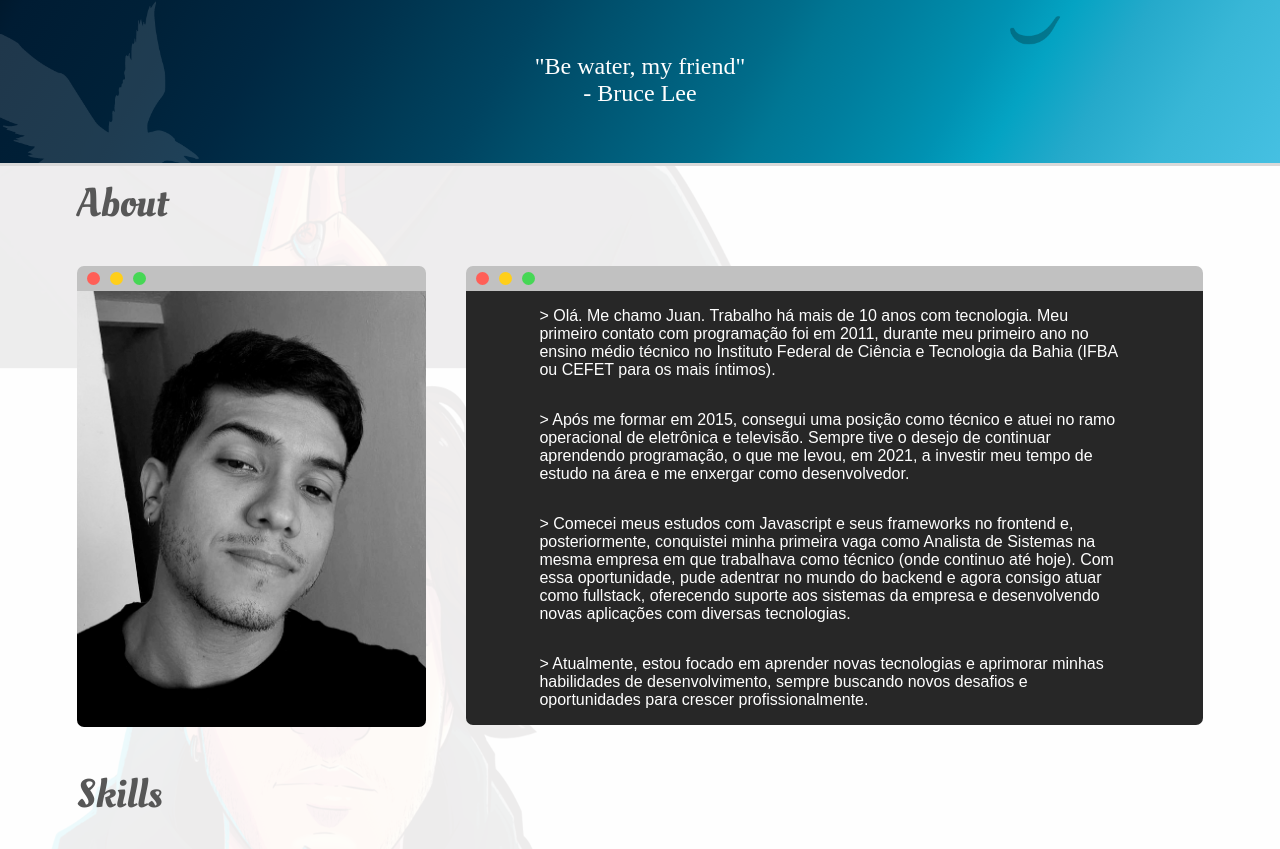
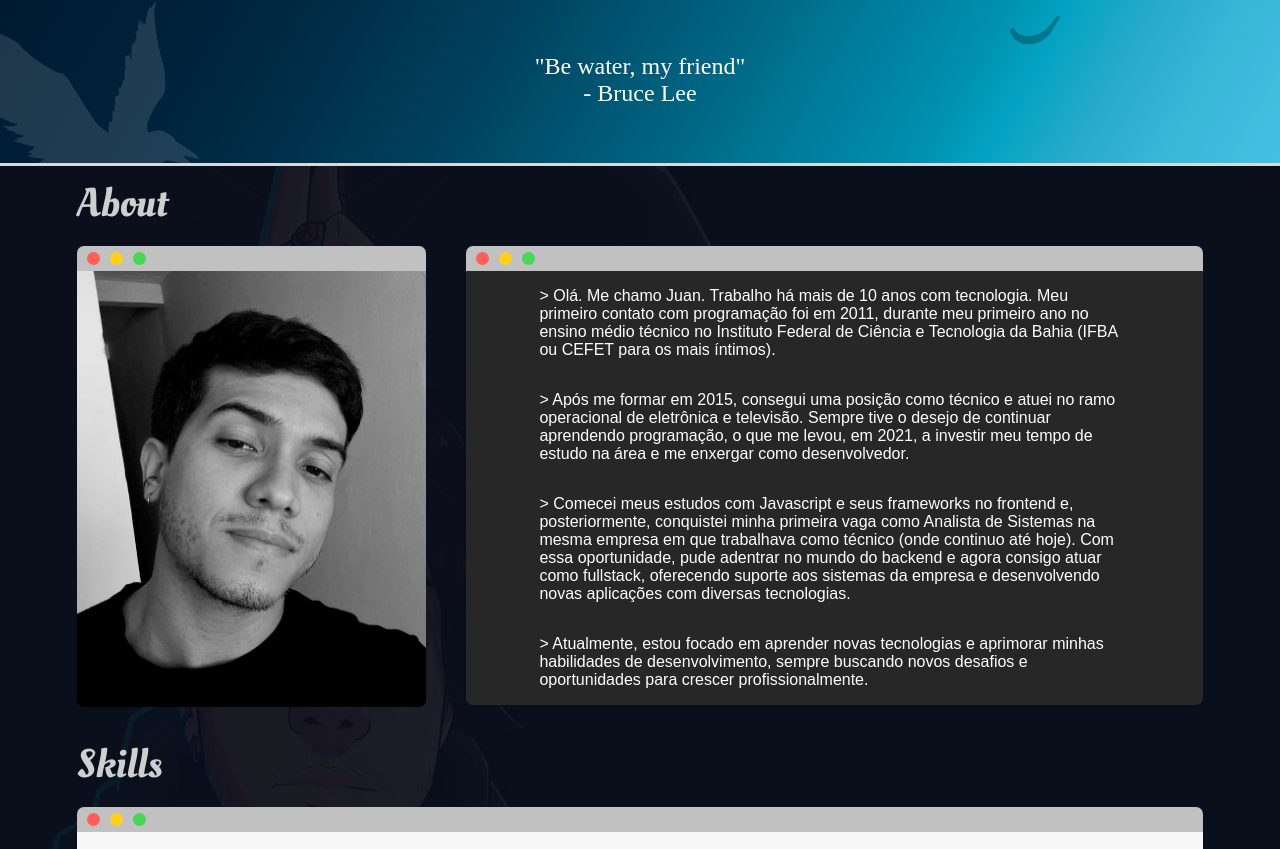
Before and after one commit to JuanSalles/PortifolioJuanSalles, an Angular app in the folder PortifolioJuanSalles/: page / in a window 1280 px wide. Shown: the part 431-1280 px from the top of the page. Built offline with nearby package versions, Linux system fonts and the light colour scheme; a web font is replaced by a local one.

Commit message:
Customização de background e adição as skills

```diff
--- a/PortifolioJuanSalles/src/app/Components/header/header.component.scss
+++ b/PortifolioJuanSalles/src/app/Components/header/header.component.scss
@@ -66,10 +66,10 @@ li{
     text-align: center;
     color: $background-color;
     background: $background-header;
-    border-bottom: 1px solid $background-color;
-    border-top: 1px solid $background-color;
-    border-right: 1px solid $background-color;
-    border-left: 1px solid $background-color;
+    border-bottom: 1px solid $text-color;
+    border-top: 1px solid $text-color;
+    border-right: 1px solid $text-color;
+    border-left: 1px solid $text-color;
     z-index: 1;
     margin-bottom: -1px;
 }
--- a/PortifolioJuanSalles/src/app/Components/janela-mac/janela-mac.component.scss
+++ b/PortifolioJuanSalles/src/app/Components/janela-mac/janela-mac.component.scss
@@ -1,6 +1,6 @@
 @import "../../../variables.scss";
 .windown_container{
-    margin:20px 0 20px 0;
+    margin: 0;
     display:flex;
     flex-direction: column;
     align-items: center;
@@ -65,7 +65,7 @@ p{
 
 .fotoPerfil{
     width: calc(100% - 40px);
-    margin-bottom: 10px;
+    margin-bottom: 20px;
     border-radius: 0 0 7px 7px;
 }
 
--- a/PortifolioJuanSalles/src/styles.scss
+++ b/PortifolioJuanSalles/src/styles.scss
@@ -32,9 +32,9 @@ body{
 @media (min-width: 1716px){
     body{
         background:  url('../src/assets/Backgrounds/Background_anime2.png'), url('../src/assets/Backgrounds/Background_anime.png'), $background-color;
-        background-position: 0% 80%, 0% 0%, center;
+        background-position: 0% 65%, 0% 0%, center;
         background-repeat: no-repeat;
         background-size: auto, cover, cover;
-        background-attachment: fixed;
+        background-attachment: scroll, fixed, fixed;
     }
 }
--- a/PortifolioJuanSalles/src/variables.scss
+++ b/PortifolioJuanSalles/src/variables.scss
@@ -3,7 +3,7 @@
 $primary-color: #69b0b5;
 $secondary-color: #8456d6;
 $thirdy-color: #057694;
-$background-color: #fefefe;
+$background-color: #0a0f1c;
 $text-color: #fefefe;
 $border-color: #c9dbe0;
 $hover-color: #575757;
@@ -11,7 +11,7 @@ $font-family: 'Mohave', sans-serif;
 $background-header: #0F0F0F;
 $font-banner: 'Jolly Lodger', cursive;
 $font-titles: 'Oleo Script', cursive;
-$texto-colot-title: #575757;
+$texto-colot-title: #cfcfcf;
 $background-banner: linear-gradient(
     120deg,
     hsl(0deg 0% 0%) 0%,
```
